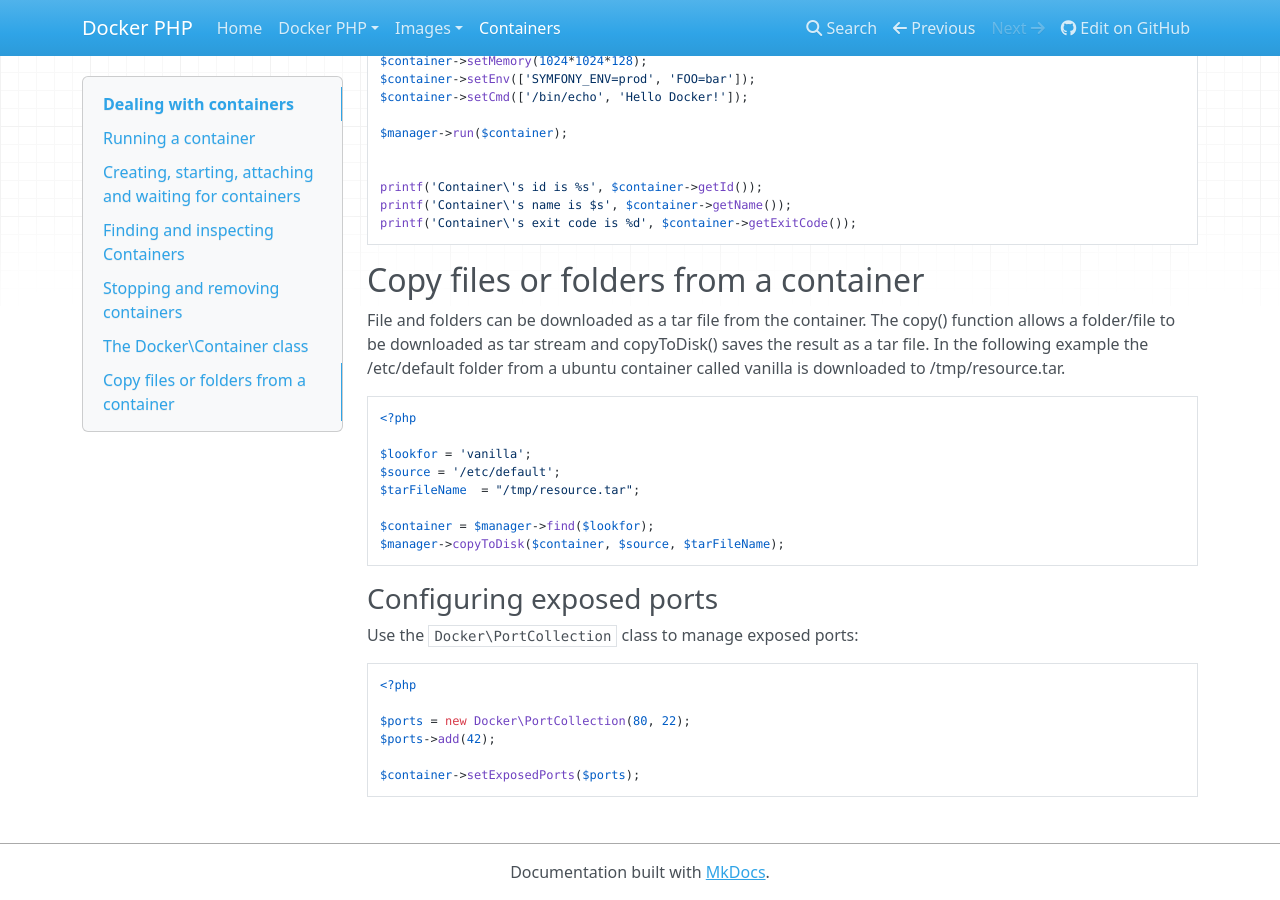
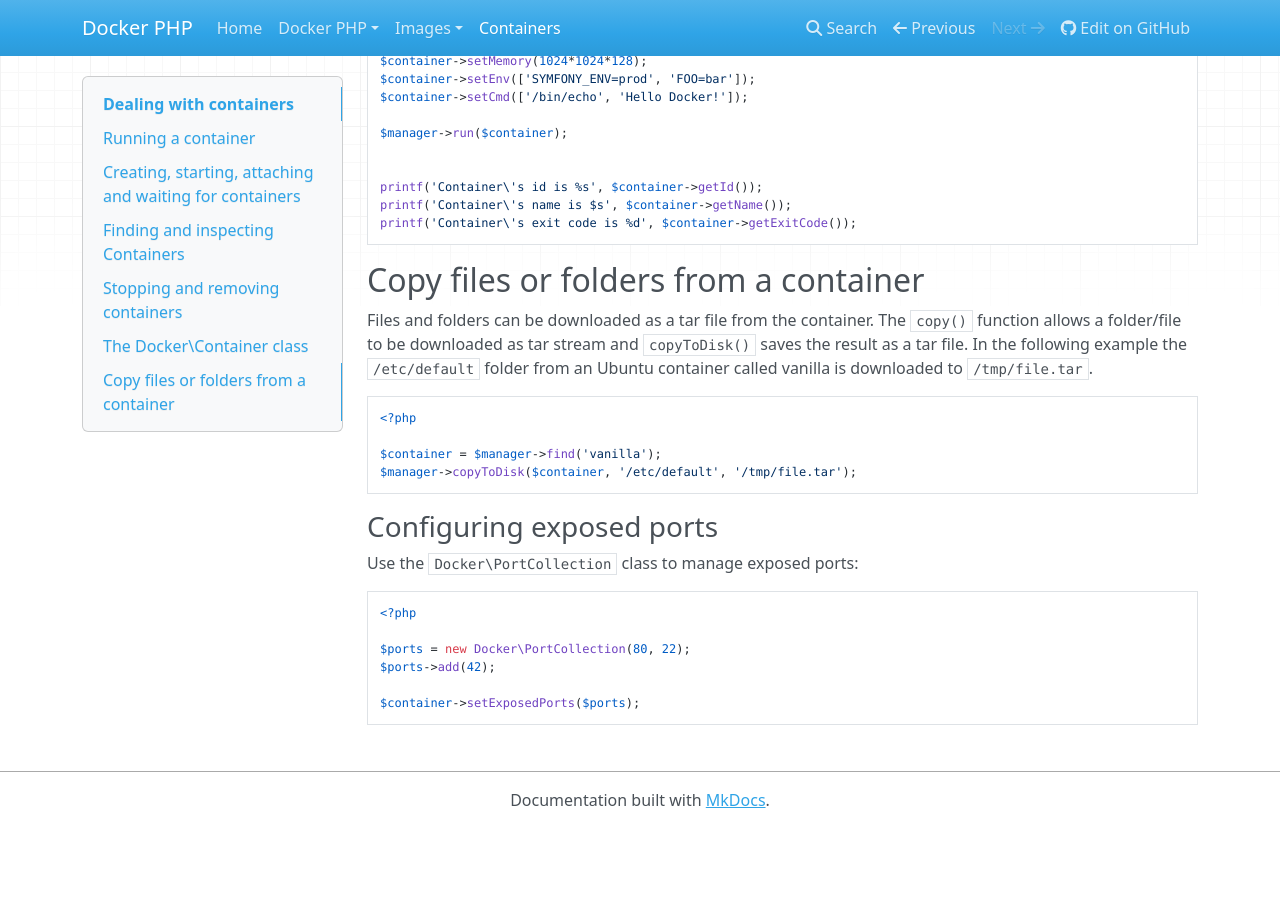
Before and after one commit to docker-php/docker-php, an MkDocs documentation site: the page built from docs/container.md, in a window 1280 px wide and 900 px high, scrolled down 3172 px. Built offline with MkDocs 1.6.1, drawn with Linux system fonts in a browser that asks for light colours; nearby versions of some CDN libraries; old or Windows-style settings are respelled for this version of MkDocs; after the commit the page ends 4000 px from its top, so only the background shows below that.

Commit message:
reformulate copyToDisk() doc

````diff
--- a/docs/container.md
+++ b/docs/container.md
@@ -173,18 +173,14 @@ printf('Container\'s exit code is %d', $container->getExitCode());
 
 ## Copy files or folders from a container
 
-File and folders can be downloaded as a tar file from the container. The copy() function allows a folder/file to be downloaded as tar stream and copyToDisk() saves the result as a tar file.
-In the following example the /etc/default folder from a ubuntu container called vanilla is downloaded to /tmp/resource.tar.
+Files and folders can be downloaded as a tar file from the container. The `copy()` function allows a folder/file to be downloaded as tar stream and `copyToDisk()` saves the result as a tar file.
+In the following example the `/etc/default` folder from an Ubuntu container called vanilla is downloaded to `/tmp/file.tar`.
 
 ```php
 <?php
 
-$lookfor = 'vanilla';
-$source = '/etc/default';
-$tarFileName  = "/tmp/resource.tar";
-
-$container = $manager->find($lookfor);
-$manager->copyToDisk($container, $source, $tarFileName);
+$container = $manager->find('vanilla');
+$manager->copyToDisk($container, '/etc/default', '/tmp/file.tar');
 ```
 
 
````
